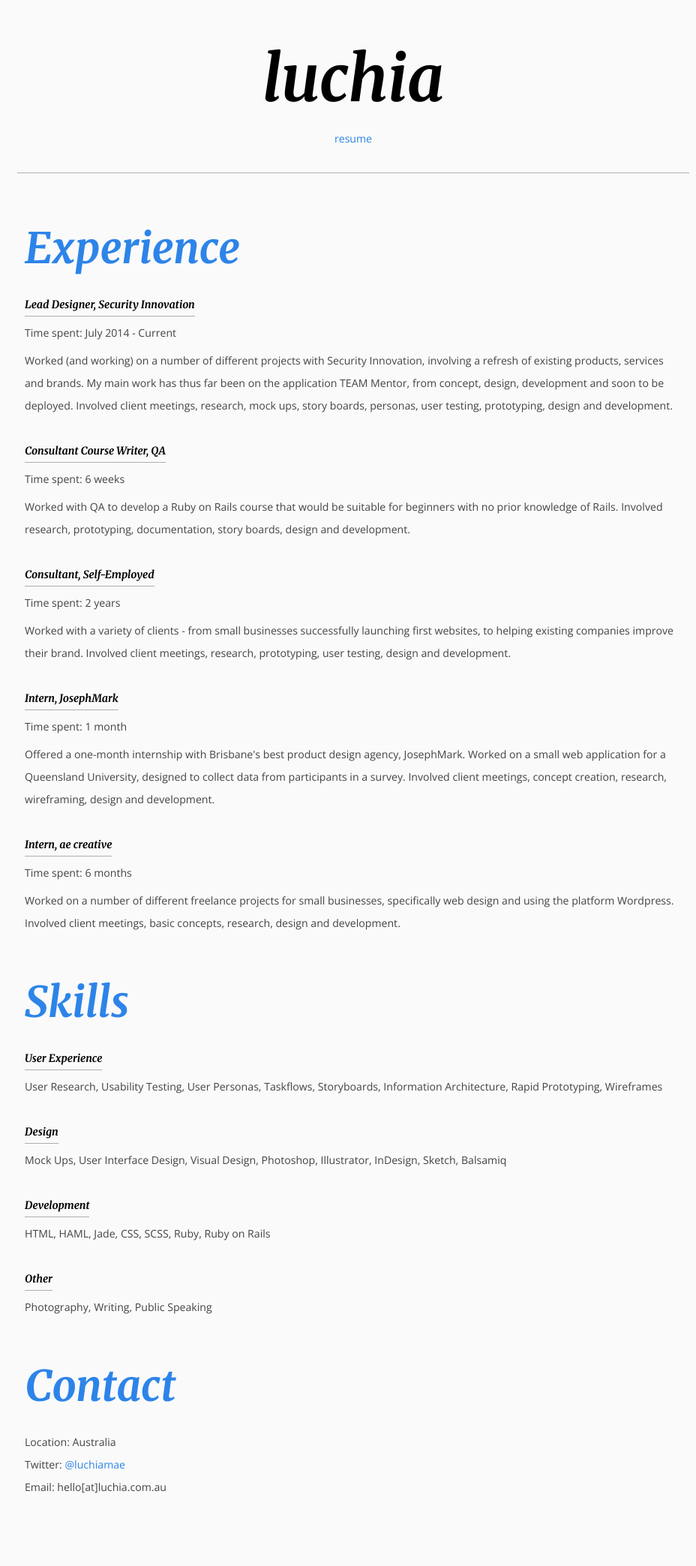
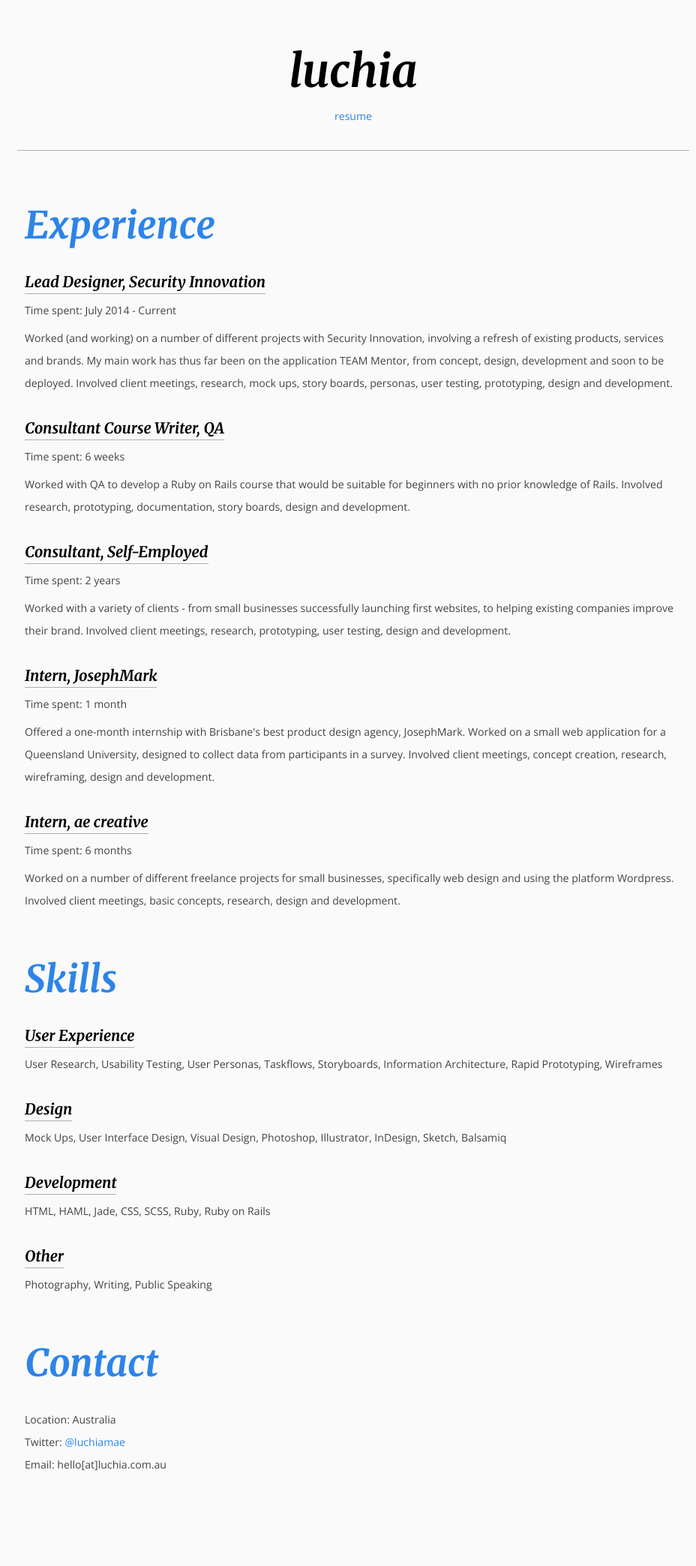
Before and after one commit to luchia/luchia.github.io, a Jekyll site: the page built from index.html, in a window 1280 px wide. Shown: the whole page at 75% size, without its empty margins (169-1097 px from the left). Built offline with Jekyll 4.4.1, drawn with Linux system fonts in a browser that asks for light colours; Markdown is read by kramdown in place of the engine named in the settings; the list of posts is cut into pages by our own code; after the commit the page ends 2058 px from its top, so only the background shows below that.

Commit message:
further work on typography

```diff
--- a/css/style.scss
+++ b/css/style.scss
@@ -29,7 +29,7 @@ nav {
     ul {
         text-align: center;
         list-style-type: none;
-        margin-top: 20px;
+        margin-top: 0px;
         li {
             padding: 0 20px 0 0;
             display: inline-block;
@@ -136,6 +136,22 @@ nav {
     }
 }
 // TYPOGRAPHY //
+h1 {
+    margin-top: 0;
+    font-size: 3em;
+}
+h2 {
+    font-size: 2.5em;
+}
+h3 {
+    font-size: 2em;
+}
+h4 {
+    font-size: 1em;
+}
+h5 {
+    font-size: 1em;
+}
 h1, h2, h3, h4, h5, h6 {
     font-family: 'Merriweather', serif;
     font-style: italic;
```
Also changed, not shown: 1 other file.
